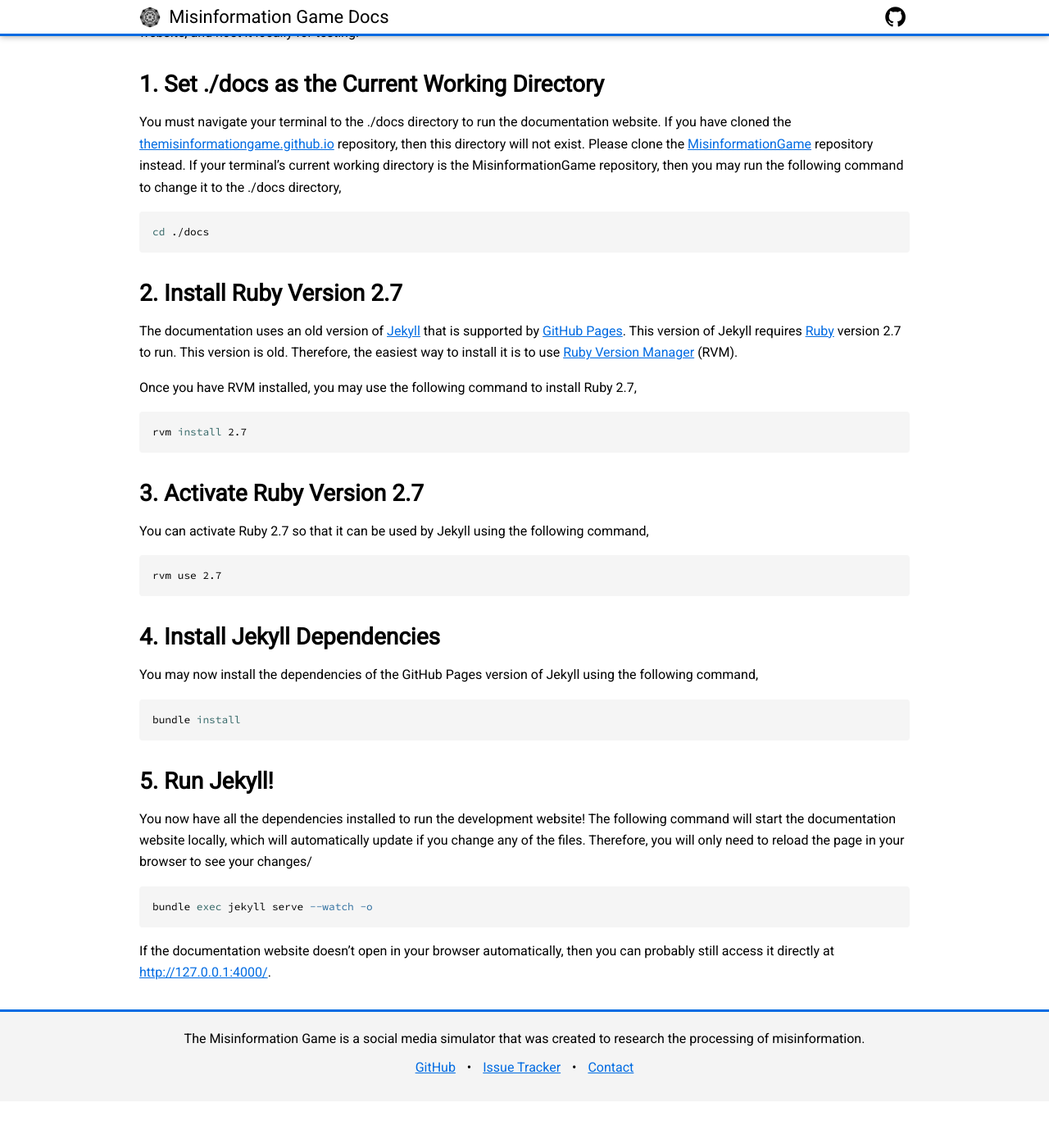
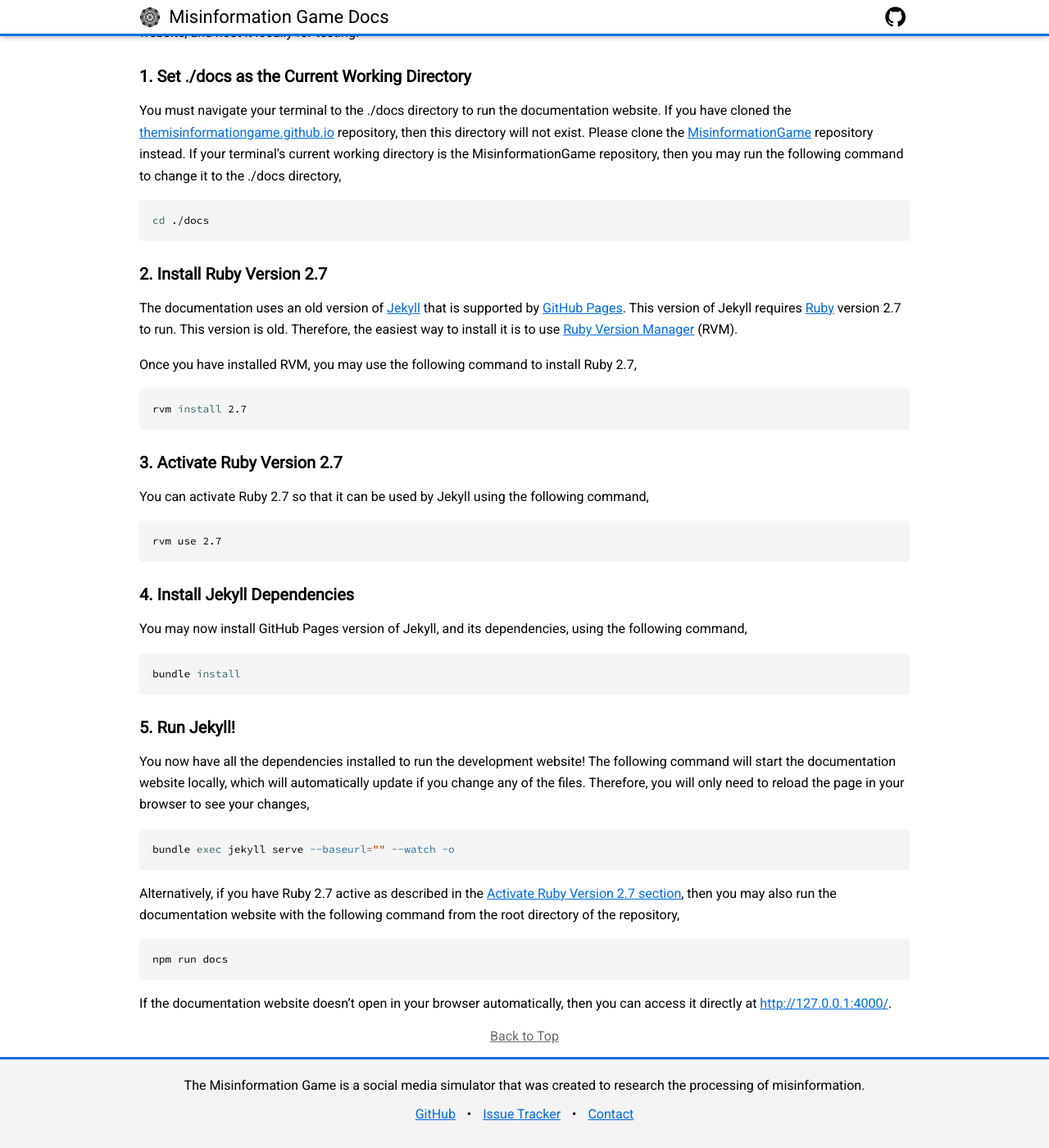
Before and after one commit to beekewardin/themisinformationgame.github.io, a Jekyll site: the page built from DocsDevelopment.md, in a window 1280 px wide and 1400 px high, scrolled down 154 px. Shown: the whole window at 82% size. Built offline with Jekyll 4.4.1, drawn with Linux system fonts in a browser that asks for light colours; nearby versions of some CDN libraries; our own code applies the rules of GitHub Pages for plain Markdown files; before the commit the page ends 1497 px from its top, so only the background shows below that.

Commit message:
Give the headers IDs in the documentation development page, and update the page slightly

````diff
--- a/DocsDevelopment.md
+++ b/DocsDevelopment.md
@@ -1,16 +1,22 @@
 ---
 title: Documentation Development Environment
 showPath: true
-showBackToTop: false
+showBackToTop: true
 ---
 
-# Documentation Development Environment
+<h1 id="intro">
+    Documentation Development Environment
+</h1>
+
 This document describes how to set up your development
 environment to work on The Misinformation Game documentation
 website, and host  it locally for testing.
 
 
-## 1. Set ./docs as the Current Working Directory
+
+<h3 id="change-working-directory">
+    1. Set ./docs as the Current Working Directory
+</h3>
 
 You must navigate your terminal to the ./docs directory
 to run the documentation website. If you have cloned the
@@ -26,14 +32,17 @@
 ```
 
 
-## 2. Install Ruby Version 2.7
+<h3 id="install-ruby">
+    2. Install Ruby Version 2.7
+</h3>
+
 The documentation uses an old version of [Jekyll](https://jekyllrb.com/)
 that is supported by [GitHub Pages](https://pages.github.com/). This
 version of Jekyll requires [Ruby](https://www.ruby-lang.org/) version 2.7
 to run. This version is old. Therefore, the easiest way to install it
 is to use [Ruby Version Manager](https://rvm.io/) (RVM).
 
-Once you have RVM installed, you may use the following command to install
+Once you have installed RVM, you may use the following command to install
 Ruby 2.7,
 
 ```shell
@@ -41,7 +50,9 @@
 ```
 
 
-## 3. Activate Ruby Version 2.7
+<h3 id="activate-ruby">
+    3. Activate Ruby Version 2.7
+</h3>
 
 You can activate Ruby 2.7 so that it can be used by Jekyll using the following command,
 
@@ -50,9 +61,11 @@
 ```
 
 
-## 4. Install Jekyll Dependencies
+<h3 id="install-jekyll-dependencies">
+    4. Install Jekyll Dependencies
+</h3>
 
-You may now install the dependencies of the GitHub Pages version of Jekyll
+You may now install GitHub Pages version of Jekyll, and its dependencies,
 using the following command,
 
 ```shell
@@ -60,16 +73,27 @@
 ```
 
 
-## 5. Run Jekyll!
+<h3 id="run-jekyll">
+    5. Run Jekyll!
+</h3>
 
 You now have all the dependencies installed to run the development website!
 The following command will start the documentation website locally, which
 will automatically update if you change any of the files. Therefore, you will
-only need to reload the page in your browser to see your changes/
+only need to reload the page in your browser to see your changes,
 
 ```shell
-bundle exec jekyll serve --watch -o
+bundle exec jekyll serve --baseurl="" --watch -o
+```
+
+Alternatively, if you have Ruby 2.7 active as described in the
+[Activate Ruby Version 2.7 section](#activate-ruby), then you may also run the
+documentation website with the following command from the root directory of
+the repository,
+
+```
+npm run docs
 ```
 
 If the documentation website doesn't open in your browser automatically,
-then you can probably still access it directly at [http://127.0.0.1:4000/](http://127.0.0.1:4000/).
+then you can access it directly at [http://127.0.0.1:4000/](http://127.0.0.1:4000/).
````
